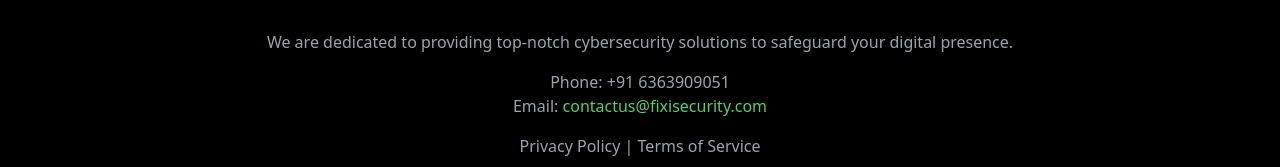
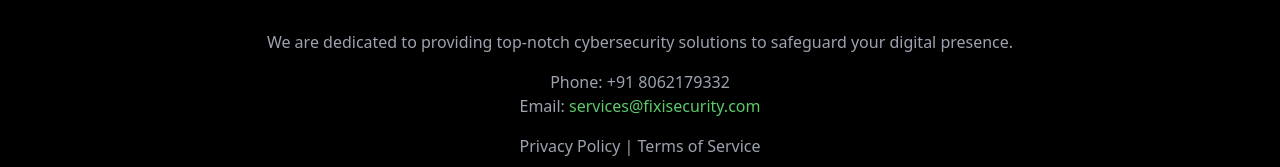
Before and after one commit to Amitavpanda/FixiSecurity, a Next.js app: page / in a window 1280 px wide. Shown: the part 5475-5642 px from the top of the page. Built offline with nearby package versions, Linux system fonts and the light colour scheme; no server answers.

Commit message:
made minor changes

```diff
--- a/components/Footer.tsx
+++ b/components/Footer.tsx
@@ -77,8 +77,8 @@
           transition={{ duration: 0.5, delay: 0.6 }}
           className="text-center mb-4"
         >
-          <p className="text-gray-400">Phone: +91 6363909051</p>
-          <p className="text-gray-400">Email: <a href="mailto:info@yourdomain.com" className="text-primary">contactus@fixisecurity.com</a></p>
+          <p className="text-gray-400">Phone: +91 8062179332</p>
+          <p className="text-gray-400">Email: <a href="mailto:info@yourdomain.com" className="text-primary">services@fixisecurity.com</a></p>
         </motion.div>
 
         {/* Privacy Policy and Terms of Service Links */}
```
